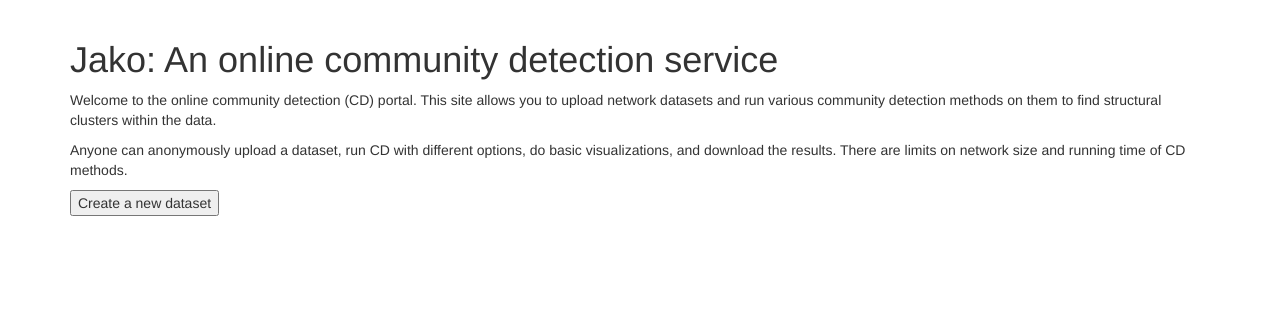
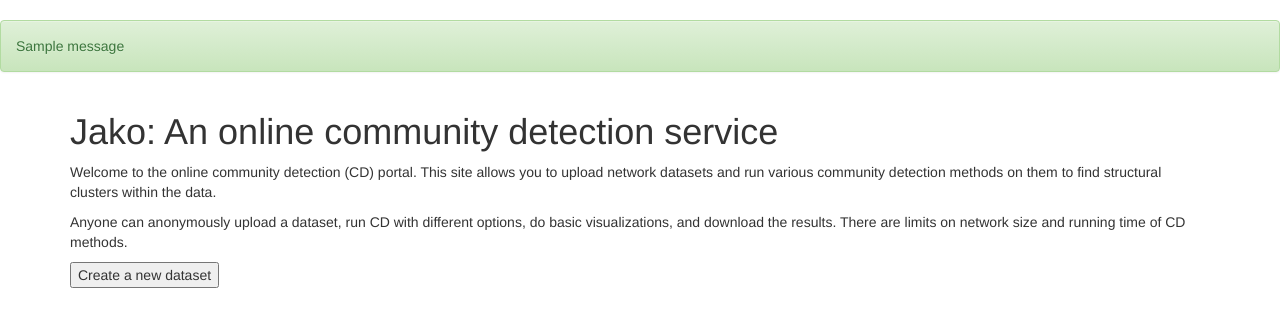
Before and after one commit to rkdarst/jako, a Django app: page / in a window 1280 px wide. Shown: the part 51-378 px from the top of the page. Run offline with Django 3.2, Linux system fonts and the light colour scheme; tables that the repository leaves empty hold one stand-in row (values such as "Sample post"); one stand-in notice (Sample message) is shown; parts of the project's set-up code (start-up, migrations or seed data) failed here and were passed over; some libraries are stand-ins or nearby versions.

Commit message:
Add support for messages framework

```diff
--- a/cd20/templates/cd20/base.html
+++ b/cd20/templates/cd20/base.html
@@ -34,6 +34,13 @@
     </div>
   </div>
 
+{% if messages %}
+{% for message in messages %}
+  <div class="alert alert-{{message.tags}} alert-dismissible" role="alert">{{ message }}
+    <!--<button type="button" class="close" data-dismiss="alert"><span aria-hidden="true">&times;</span><span class="sr-only">Close</span></button>-->
+  </div>
+{% endfor %}
+{% endif%}
 
 
 <div class="container">
--- a/jako/settings.py
+++ b/jako/settings.py
@@ -175,4 +175,10 @@
 # production.
 USE_X_FORWARDED_HOST = True
 
+from django.contrib.messages import constants as messages
+MESSAGE_TAGS = {
+    messages.ERROR: 'danger',
+    }
+
+
 del base, dirname
```
